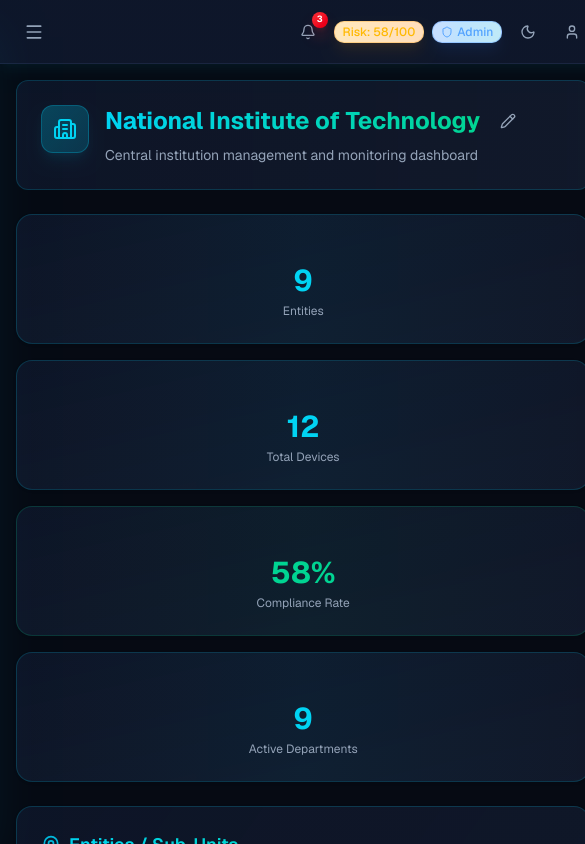
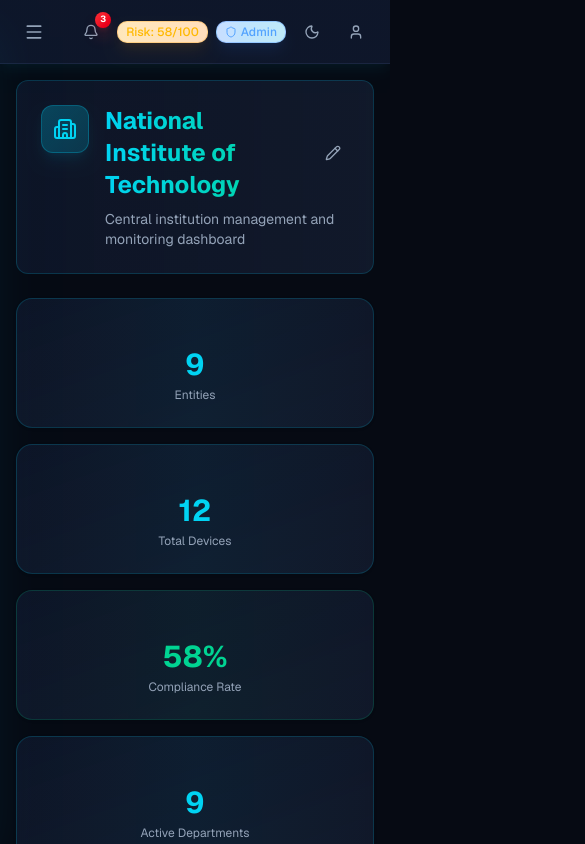
Before and after one commit to Mohawkz3417/IntegriSentinel, a Next.js app: page /dashboard/institution in a window 390 px wide. Shown: the top 844 px of the page, 585 px wide, since content can reach past the window. Built offline with nearby package versions, Linux system fonts and the light colour scheme.

Commit message:
fix: resolve main content scroll issue
Revert sidebar scroll changes and fix layout for stable main content scrolling.

```diff
--- a/app/dashboard/layout.tsx
+++ b/app/dashboard/layout.tsx
@@ -20,11 +20,11 @@ function DashboardShell({ children }: { children: React.ReactNode }) {
   const [sidebarOpen, setSidebarOpen] = useState(false)
 
   return (
-    <div className="flex h-screen bg-background">
+    <div className="flex h-screen overflow-hidden bg-background">
       <AppSidebar open={sidebarOpen} onClose={() => setSidebarOpen(false)} />
-      <div className="flex flex-1 flex-col min-h-0">
+      <div className="flex flex-1 flex-col overflow-hidden">
         <TopNavbar onMenuClick={() => setSidebarOpen(true)} />
-        <main className="flex-1 overflow-y-auto p-4 md:p-6">
+        <main className="flex-1 overflow-auto p-4 md:p-6">
           {children}
         </main>
       </div>
--- a/components/app-sidebar.tsx
+++ b/components/app-sidebar.tsx
@@ -121,7 +121,7 @@ export function AppSidebar({ open, onClose }: { open: boolean; onClose: () => vo
         </div>
 
         {/* Navigation */}
-        <ScrollArea className="flex-1 py-3">
+        <ScrollArea className="flex-1 py-3 overflow-hidden hover:overflow-auto transition-all">
           <nav className="flex flex-col gap-0.5 px-3 pr-4">
             {filteredItems.map((item) => {
               const isActive = item.href === "/dashboard" ? pathname === "/dashboard" : pathname.startsWith(item.href)
```
